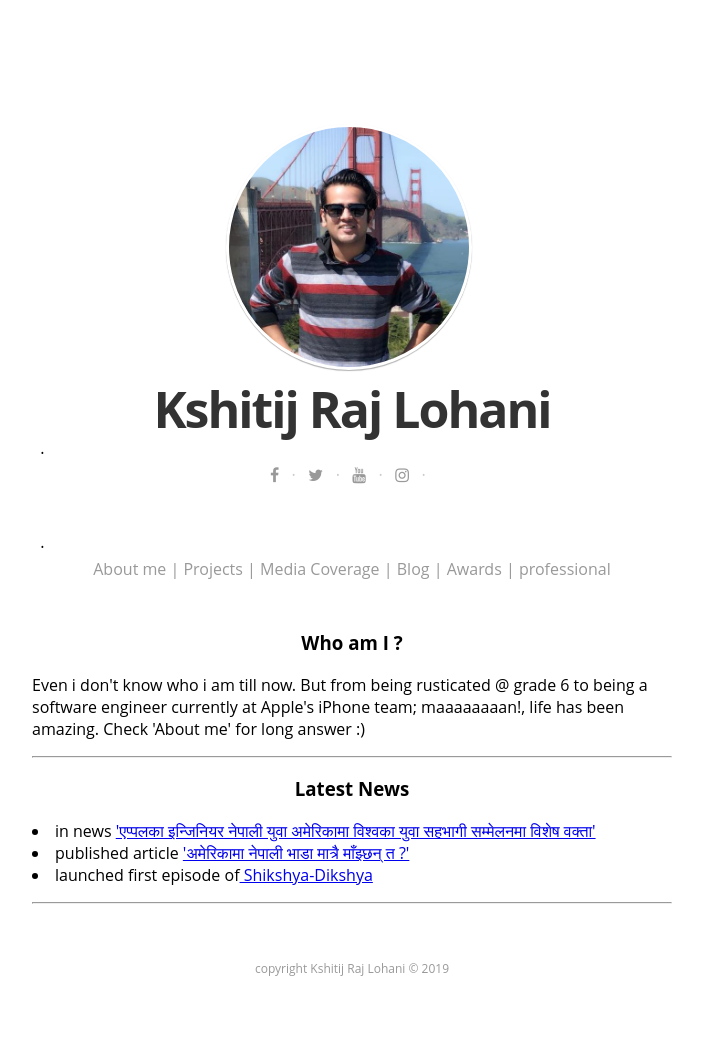
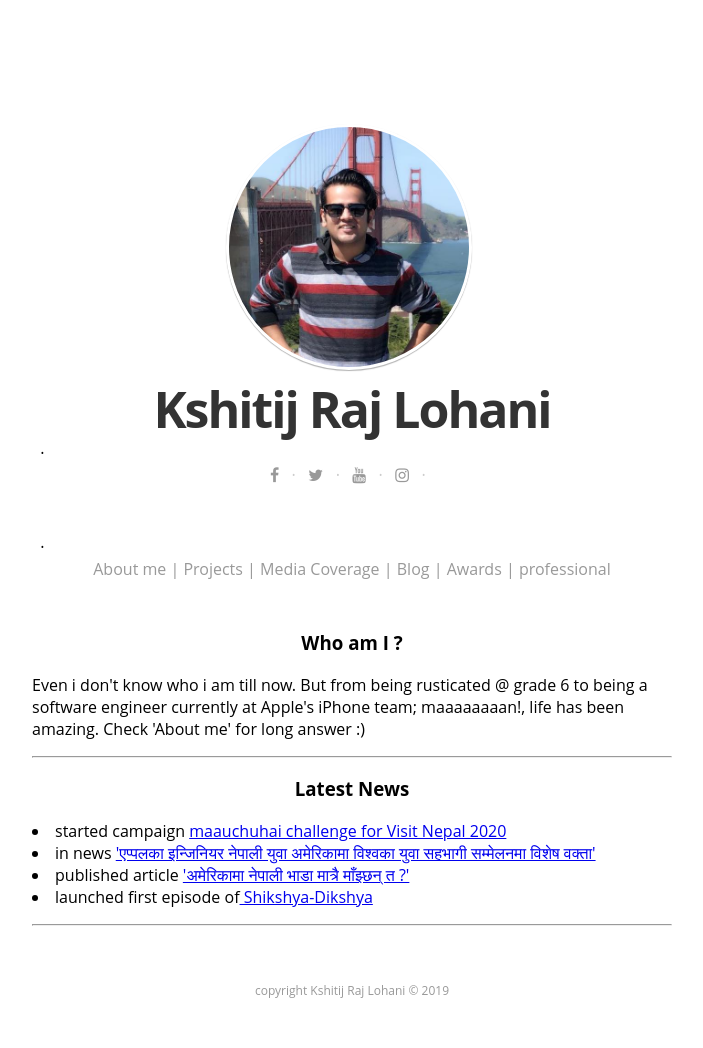
Before and after one commit to kshitijlohani/kshitijlohani.github.io, a Jekyll site: the page built from index.html, in a window 1280 px wide. Shown: the whole page, without its empty margins (288-991 px from the left). Built offline with Jekyll 4.4.1, drawn with Linux system fonts in a browser that asks for light colours; nearby versions of some CDN libraries; some web fonts are replaced; the list of posts is cut into pages by our own code; before the commit the page ends 1026 px from its top, so only the background shows below that.

Commit message:
visitnepal2020 home link and vn2020 in lastest news list

```diff
--- a/index.html
+++ b/index.html
@@ -47,10 +47,11 @@ layout: default
          Latest News
       </h3>
       <p>
-         <li> in news <a
-               href="https://www.khasokhas.com/91579">'एप्पलका इन्जिनियर नेपाली युवा अमेरिकामा विश्वका युवा सहभागी सम्मेलनमा विशेष वक्ता'</a></li>
-         <li> published article <a
-               href="http://www.mysansar.com/2019/02/34977/">'अमेरिकामा नेपाली भाडा मात्रै माँझ्छन् त ?'</a></li>
+         <li> started campaign <a href="https://kshitijlohani.com/visitnepal2020">maauchuhai challenge for Visit Nepal 2020</a></li>
+         <li> in news <a href="https://www.khasokhas.com/91579">'एप्पलका इन्जिनियर नेपाली युवा अमेरिकामा विश्वका युवा
+               सहभागी सम्मेलनमा विशेष वक्ता'</a></li>
+         <li> published article <a href="http://www.mysansar.com/2019/02/34977/">'अमेरिकामा नेपाली भाडा मात्रै माँझ्छन्
+               त ?'</a></li>
          <li> launched first episode of<a href="https://kshitijlohani.com/shikshya-dikshya/"> Shikshya-Dikshya</a></li>
       </p>
       <hr>
```
Also changed, not shown: pages/visitnepal2020.md (+4 -0 lines), 1 other file.
